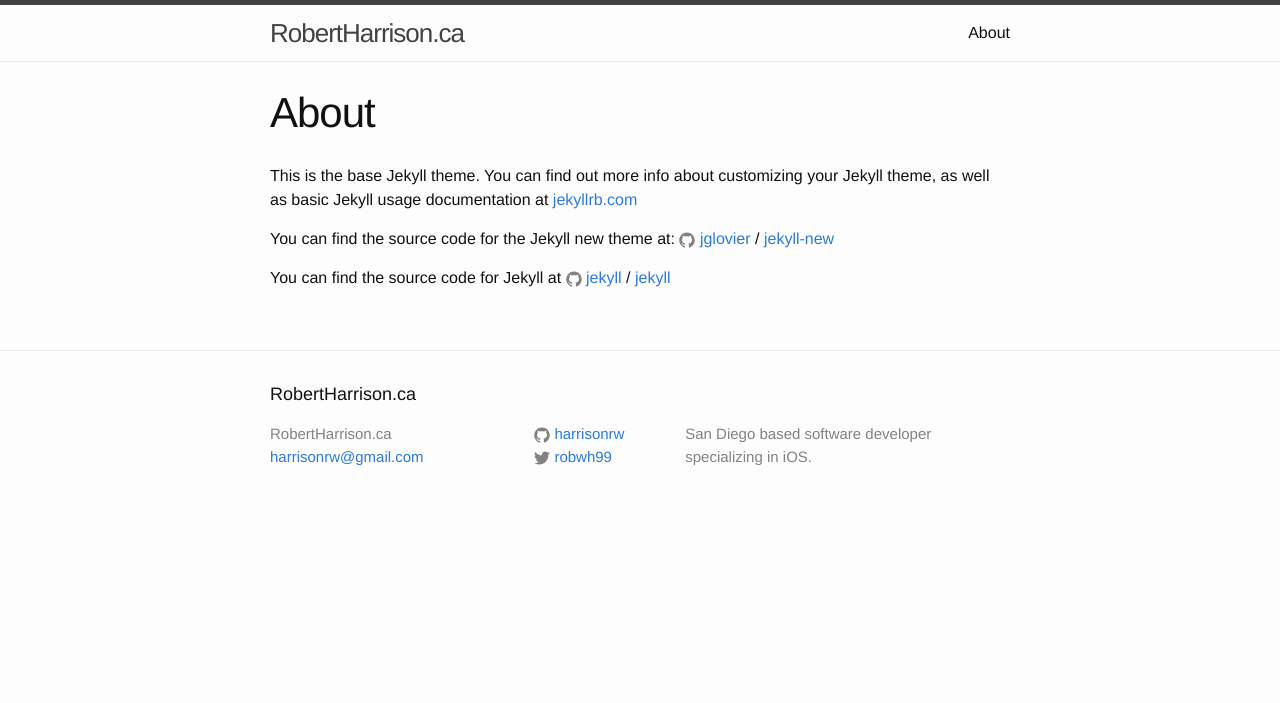
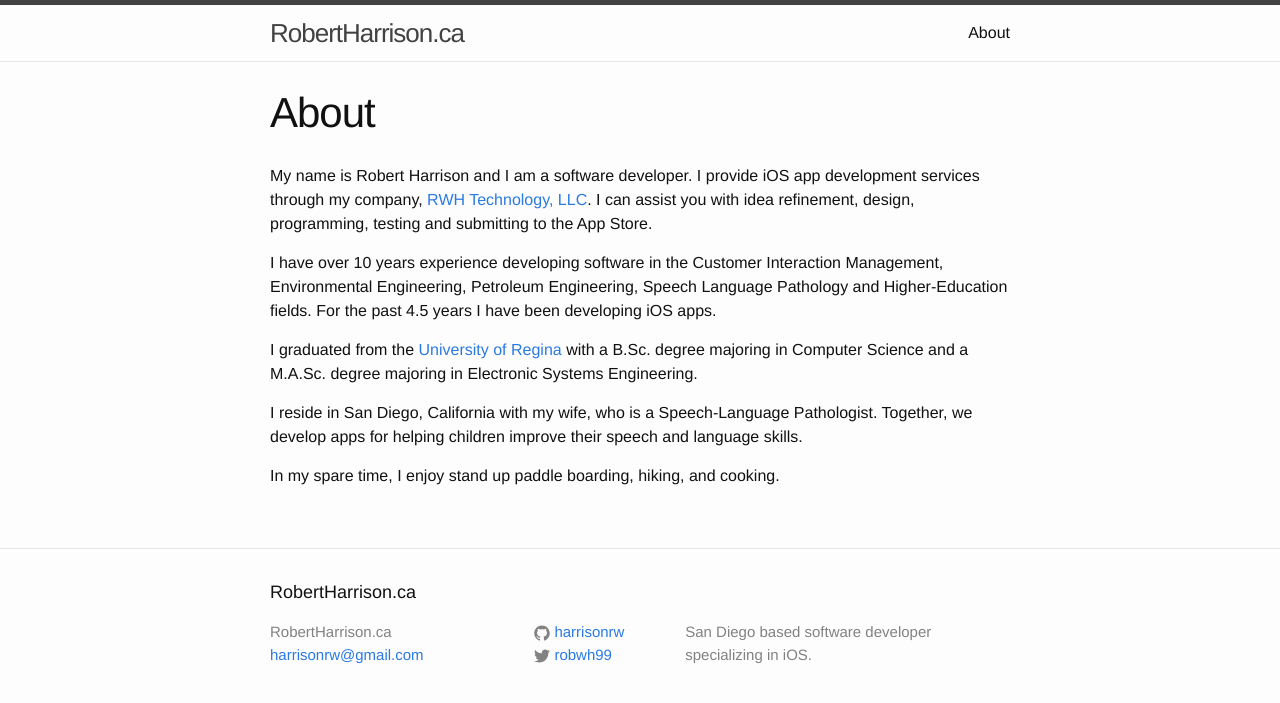
Before and after one commit to harrisonrw/web-jekyll, a Jekyll site: the page built from about.md, in a window 1280 px wide. Shown: the top 703 px of the page. Built offline with Jekyll 4.4.1, drawn with Linux system fonts in a browser that asks for light colours.

Commit message:
Update About

```diff
--- a/about.md
+++ b/about.md
@@ -4,12 +4,15 @@
 permalink: /about/
 ---
 
-This is the base Jekyll theme. You can find out more info about customizing your Jekyll theme, as well as basic Jekyll usage documentation at [jekyllrb.com](http://jekyllrb.com/)
+My name is Robert Harrison and I am a software developer.  I provide iOS app development services through my company, [RWH Technology, LLC][rwhtechnology].  I can assist you with idea refinement, design, programming, testing and submitting to the App Store.
 
-You can find the source code for the Jekyll new theme at:
-{% include icon-github.html username="jglovier" %} /
-[jekyll-new](https://github.com/jglovier/jekyll-new)
+I have over 10 years experience developing software in the Customer Interaction Management, Environmental Engineering, Petroleum Engineering, Speech Language Pathology and Higher-Education fields. For the past 4.5 years I have been developing iOS apps.
 
-You can find the source code for Jekyll at
-{% include icon-github.html username="jekyll" %} /
-[jekyll](https://github.com/jekyll/jekyll)
+I graduated from the [University of Regina][UofR] with a B.Sc. degree majoring in Computer Science and a M.A.Sc. degree majoring in Electronic Systems Engineering.
+
+I reside in San Diego, California with my wife, who is a Speech-Language Pathologist. Together, we develop apps for helping children improve their speech and language skills.
+
+In my spare time, I enjoy stand up paddle boarding, hiking, and cooking.
+
+[rwhtechnology]: http://rwhtechnology.com
+[UofR]: http://www.uregina.ca
```
